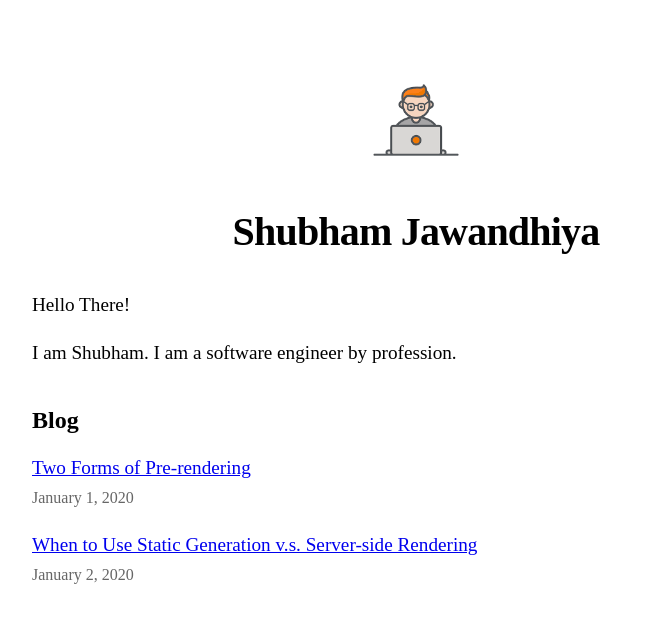
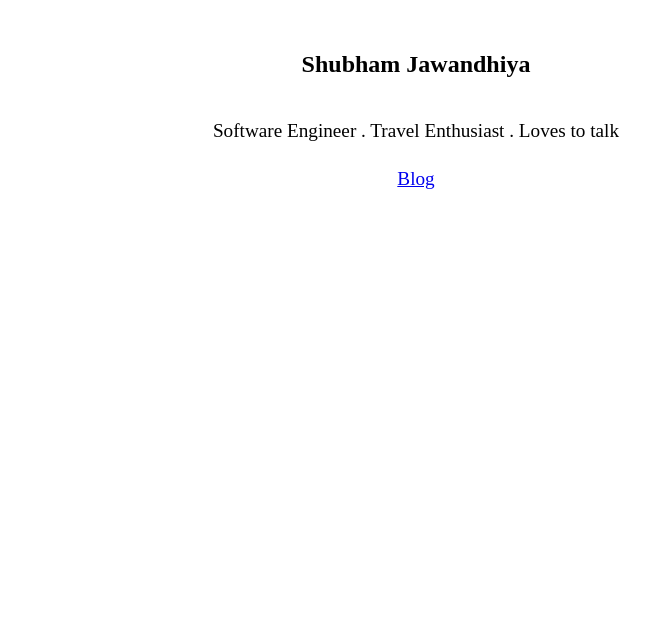
Before and after one commit to ShubhamRJ/personal-portfolio, a Next.js app: page / in a window 1280 px wide. Shown: the top 622 px of the page, without its empty margins (224-873 px from the left). Built offline with nearby package versions, Linux system fonts and the light colour scheme.

Commit message:
update theme, remove picture

```diff
--- a/components/layout.js
+++ b/components/layout.js
@@ -1,5 +1,4 @@
 import Head from 'next/head'
-import Image from 'next/image'
 import styles from './layout.module.css'
 import utilStyles from '../styles/utils.module.css'
 import Link from 'next/link'
@@ -26,19 +25,7 @@ export default function Layout({ children, home }) {
         <meta name="twitter:card" content="summary_large_image" />
       </Head>
       <header className={styles.header}>
-        {home ? (
-          <>
-            <Image
-              priority
-              src="/images/profile.jpg"
-              className={utilStyles.borderCircle}
-              height={144}
-              width={144}
-              alt={name}
-            />
-            <h1 className={utilStyles.heading2Xl}>{name}</h1>
-          </>
-        ): <></>}
+        <h1 className={`${utilStyles.headingLg} ${styles.header}`}>{name}</h1>
       </header>
       <main>{children}</main>
       {!home && (
--- a/components/layout.module.css
+++ b/components/layout.module.css
@@ -13,3 +13,7 @@
 .backToHome {
   margin: 3rem 0 0;
 }
+
+.header {
+  margin: 0 0 1rem 0 !important;
+}
--- a/pages/index.js
+++ b/pages/index.js
@@ -1,9 +1,9 @@
 import Head from 'next/head'
 import Link from 'next/link';
-import Date from '../components/date';
 import Layout, { siteTitle } from '../components/layout'
 import { getSortedPostsData } from '../lib/posts'
 import utilStyles from '../styles/utils.module.css'
+import homeStyles from './index.module.css';
 
 export async function getStaticProps () {
   const allPostsData = getSortedPostsData();
@@ -20,23 +20,9 @@ export default function Home({ allPostsData }) {
       <Head>
         <title>{siteTitle}</title>
       </Head>
-      <section className={utilStyles.headingMd}>
-        <p>Hello There!</p>
-        <p>I am Shubham. I am a software engineer by profession.</p>
-      </section>
-      <section className={`${utilStyles.headingMd} ${utilStyles.padding1px}`} >
-        <h2 className={utilStyles.headingLg}>Blog</h2>
-        <ul className={utilStyles.list} >
-          {allPostsData.map(({id, date, title}) => (
-            <li className={utilStyles.listItem} key={id}>
-              <Link href={`/posts/${id}`}>{title}</Link>
-              <br/>
-              <small className={utilStyles.lightText}>
-                <Date dateString={date} />
-              </small>
-            </li>
-          ))}
-        </ul>
+      <section className={`${utilStyles.headingMd} ${homeStyles.main}`}>
+        <p>Software Engineer . Travel Enthusiast . Loves to talk</p>
+        <Link href='/post-list'>Blog</Link>
       </section>
     </Layout>
   )
--- /dev/null
+++ b/pages/index.module.css
@@ -0,0 +1,4 @@
+.main {
+  padding: 3rem auto 6rem auto;
+  text-align: center;
+}
--- a/styles/global.css
+++ b/styles/global.css
@@ -6,6 +6,8 @@ body {
     Cantarell, Fira Sans, Droid Sans, Helvetica Neue, sans-serif;
   line-height: 1.6;
   font-size: 18px;
+  background-color: black;
+  color: white;
 }
 
 * {
```
Also changed, not shown: pages/post-list.js (added, +35 -0 lines), public/images/me.jpg (added).
